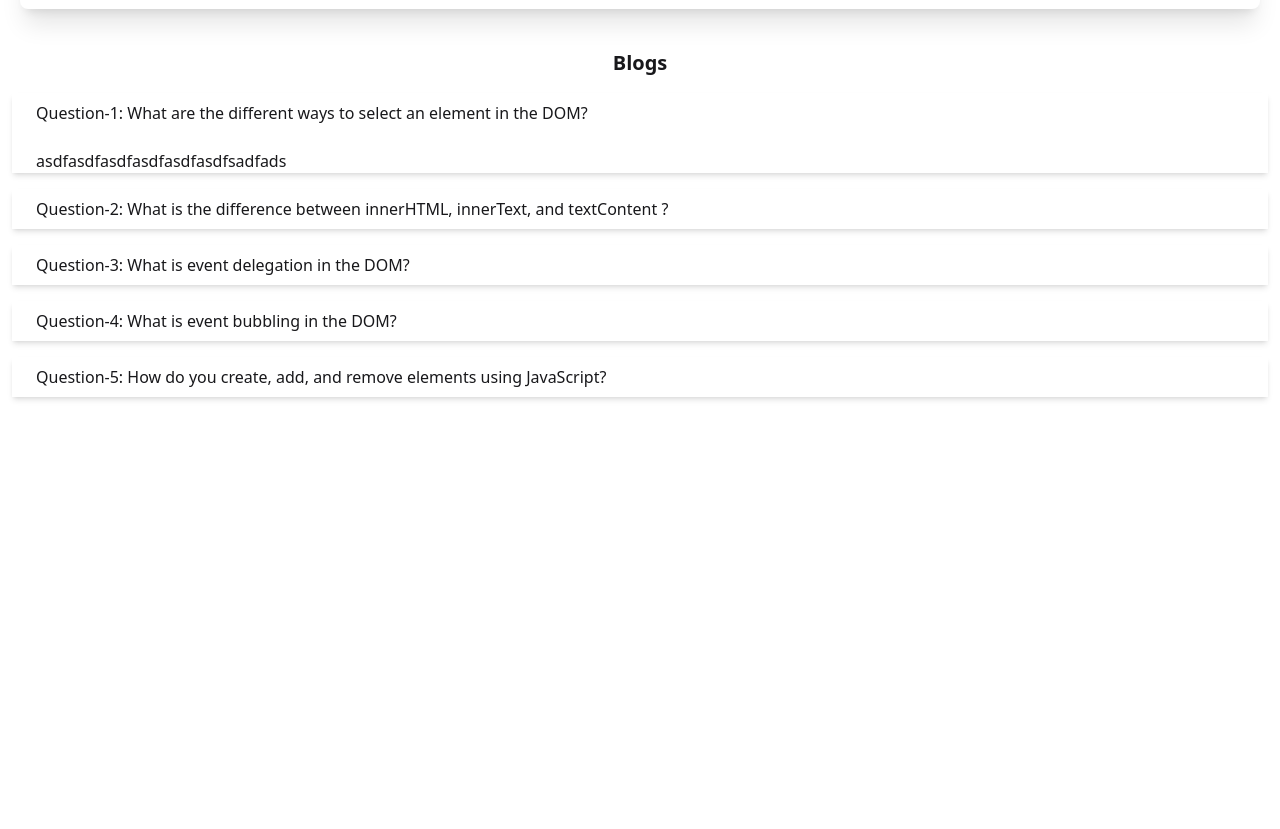
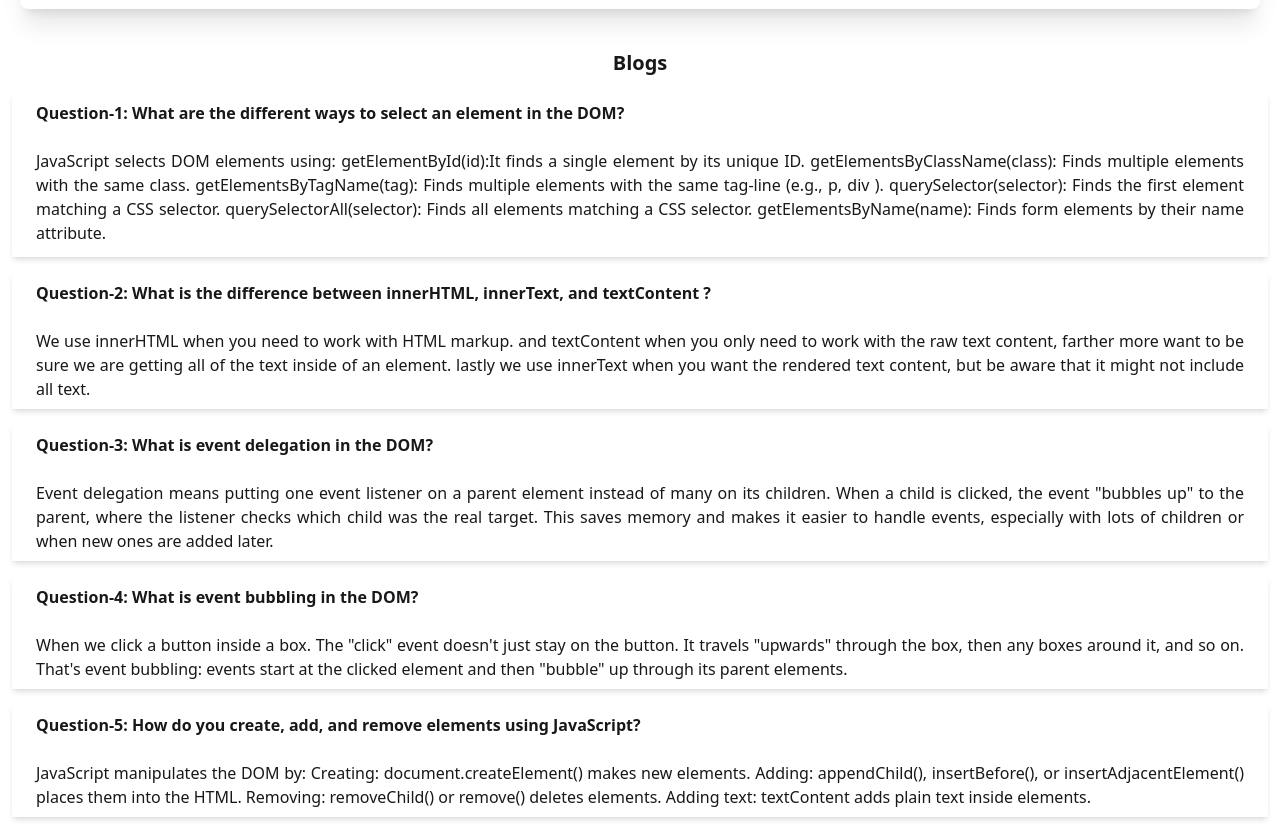
Before and after one commit to T0wh1dul/A5-Project, a plain HTML site: page nextpage.html in a window 1280 px wide. Shown: the part 87-916 px from the top of the page. Before the commit the page ends 800 px from the top, so only its background shows below. Drawn offline with nearby package versions, Linux system fonts and the light colour scheme.

Commit message:
page added

```diff
--- a/nextpage.html
+++ b/nextpage.html
@@ -4,7 +4,7 @@
 <head>
     <meta charset="UTF-8">
     <meta name="viewport" content="width=device-width, initial-scale=1.0">
-    <title>Document</title>
+    <title>DOM</title>
     <!-- cnd -->
     <link href="https://cdn.jsdelivr.net/npm/daisyui@5.0.0-beta.9/daisyui.css" rel="stylesheet" type="text/css" />
     <script src="https://cdn.jsdelivr.net/npm/@tailwindcss/browser@4"></script>
@@ -41,28 +41,55 @@
         <section>
 
             <div class=" shadow-md ">
-                <h1 class="m-4 p-2">Question-1: What are the different ways to select an element in the DOM?</h1>
-                <P class="mx-6">asdfasdfasdfasdfasdfasdfsadfads</P>
+                <h1 class="m-4 p-2 font-semibold">Question-1: What are the different ways to select an element in the
+                    DOM?</h1>
+                <P class="mx-6 pb-3 text-justify">JavaScript selects DOM elements using:
+                    getElementById(id):It finds a single element by its unique ID.
+                    getElementsByClassName(class): Finds multiple elements with the same class.
+                    getElementsByTagName(tag): Finds multiple elements with the same tag-line (e.g., p, div ).
+                    querySelector(selector): Finds the first element matching a CSS selector.
+                    querySelectorAll(selector): Finds all elements matching a CSS selector.
+                    getElementsByName(name): Finds form elements by their name attribute.
+                </P>
             </div>
 
             <div class=" shadow-md ">
-                <h1 class="m-4 p-2">Question-2: What is the difference between innerHTML, innerText, and textContent ?</h1>
-                <P class="mx-6"></P>
+                <h1 class="m-4 p-2 font-semibold">Question-2: What is the difference between innerHTML, innerText, and
+                    textContent ?
+                </h1>
+                <P class="mx-6 pb-2 text-justify">
+                    We use innerHTML when you need to work with HTML markup.
+                    and textContent when you only need to work with the raw text content, farther more want to be sure
+                    we are
+                    getting all of the text inside of an element.
+                    lastly we use innerText when you want the rendered text content, but be aware that it might not
+                    include all
+                    text.
+                </P>
             </div>
 
             <div class=" shadow-md ">
-                <h1 class="m-4 p-2">Question-3: What is event delegation in the DOM?</h1>
-                <P class="mx-6"> </P>
+                <h1 class="m-4 p-2 font-semibold">Question-3: What is event delegation in the DOM?</h1>
+                <P class="mx-6 pb-2 text-justify" > Event delegation means putting one event listener on a parent element instead of
+                    many on its children. When a child is clicked, the event "bubbles up" to the parent, where the
+                    listener checks which child was the real target. This saves memory and makes it easier to handle
+                    events, especially with lots of children or when new ones are added later.</P>
             </div>
 
             <div class=" shadow-md ">
-                <h1 class="m-4 p-2">Question-4: What is event bubbling in the DOM?</h1>
-                <P class="mx-6" > </P>
+                <h1 class="m-4 p-2 font-semibold">Question-4: What is event bubbling in the DOM?</h1>
+                <P class="mx-6 pb-2 text-justify">When we click a button inside a box. The "click" event doesn't just stay on the button. It travels "upwards" through the box, then any boxes around it, and so on. That's event bubbling: events start at the clicked element and then "bubble" up through its parent elements.</P>
             </div>
 
             <div class=" shadow-md ">
-                <h1 class="m-4 p-2">Question-5: How do you create, add, and remove elements using JavaScript?</h1>
-                <P class="mx-6"> </P>
+                <h1 class="m-4 p-2 font-semibold">Question-5: How do you create, add, and remove elements using
+                    JavaScript?</h1>
+                <P class="mx-6 pb-2 text-justify">JavaScript manipulates the DOM by:
+
+                    Creating: document.createElement() makes new elements.
+                    Adding: appendChild(), insertBefore(), or insertAdjacentElement() places them into the HTML.
+                    Removing: removeChild() or remove() deletes elements.
+                    Adding text: textContent adds plain text inside elements. </P>
             </div>
 
 
```
